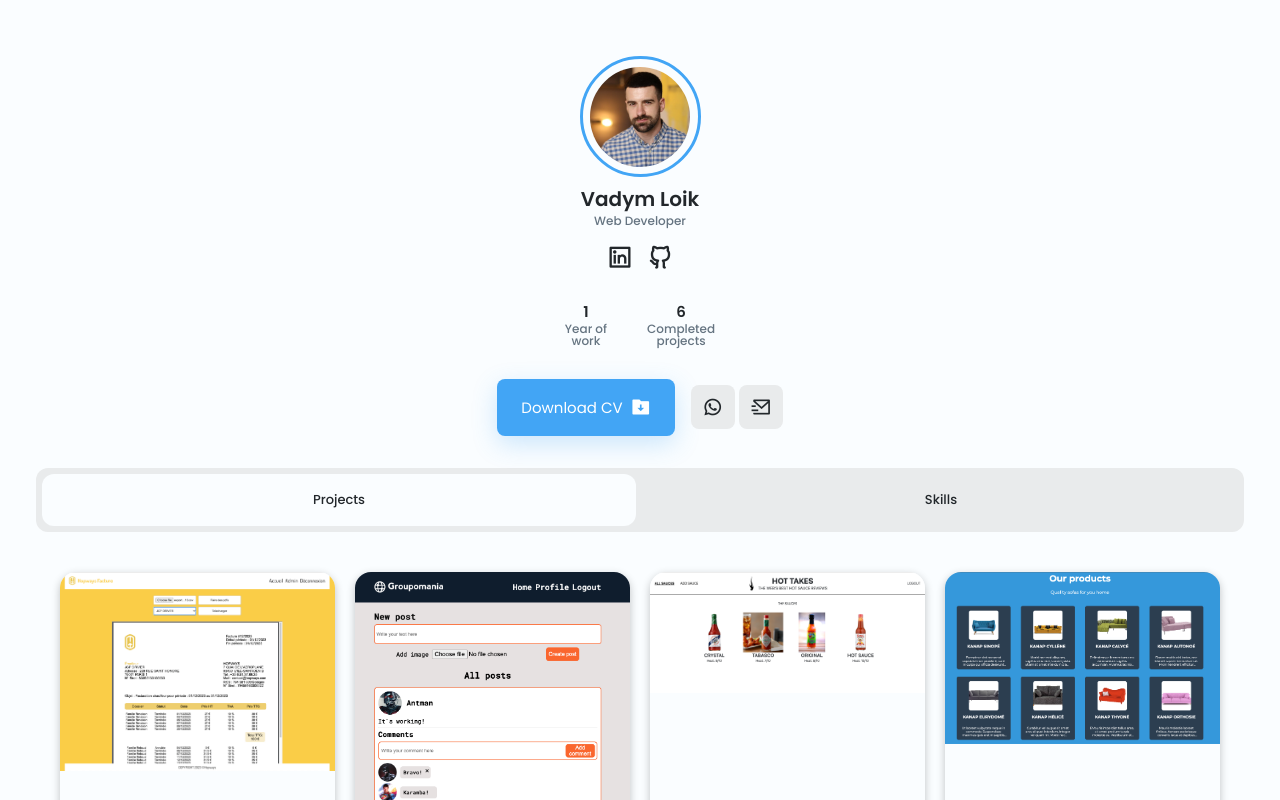
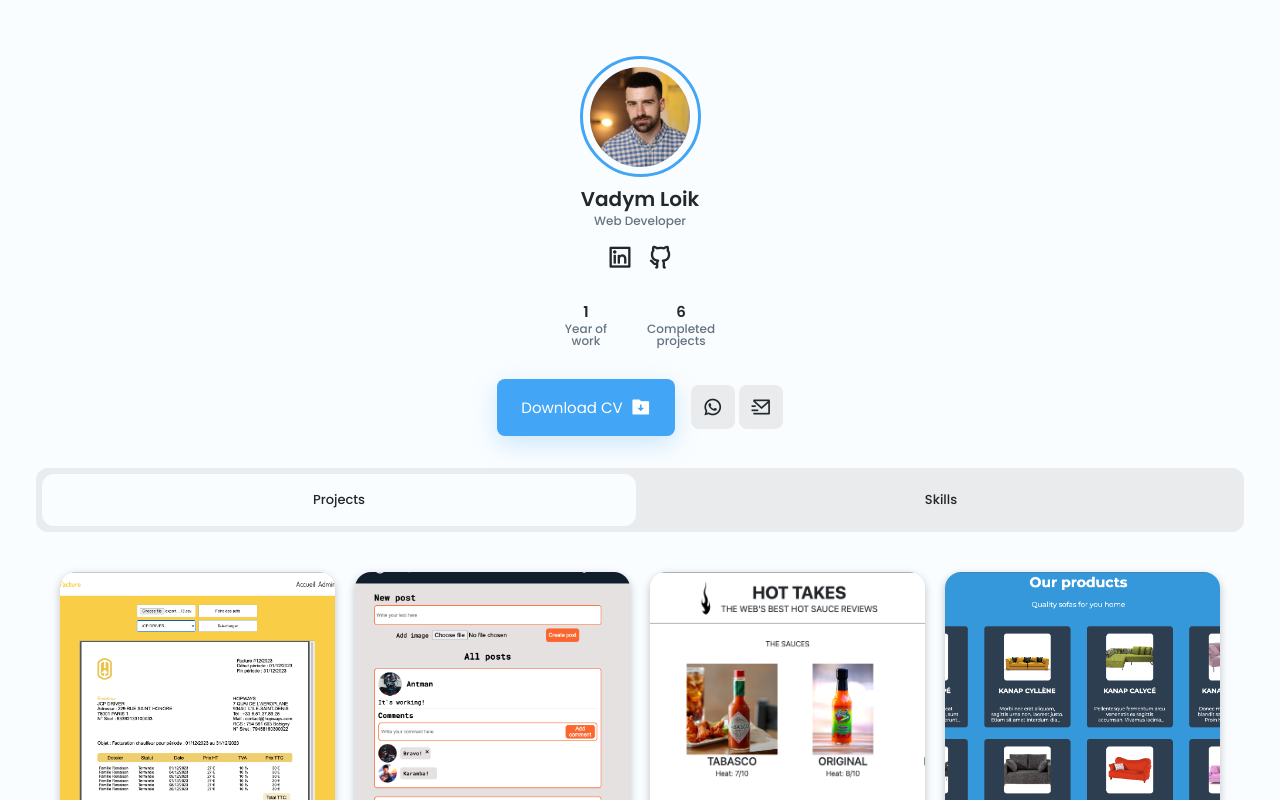
Before and after one commit to vadym-loik/portfolio, a Vue app in the folder vite-project/: page / in a window 1280 px wide. Both pictures are taken after a click on the button "Projects". Shown: the top 800 px of the page. Built offline with nearby package versions, Linux system fonts and the light colour scheme.

Commit message:
rework images

```diff
--- a/vite-project/src/components/Projects.vue
+++ b/vite-project/src/components/Projects.vue
@@ -103,11 +103,11 @@ const allProjects = ref([{
     box-shadow: rgba(0, 0, 0, 0.24) 0px 3px 8px;
   }
 
-  // &__card img {
-  //   width: 100%;
-  //   height: 100%;
-  //   object-fit: cover;
-  // }
+  &__card img {
+    width: 100%;
+    height: 100%;
+    object-fit: cover;
+  }
 
   &__modal {
     position: absolute;
```
